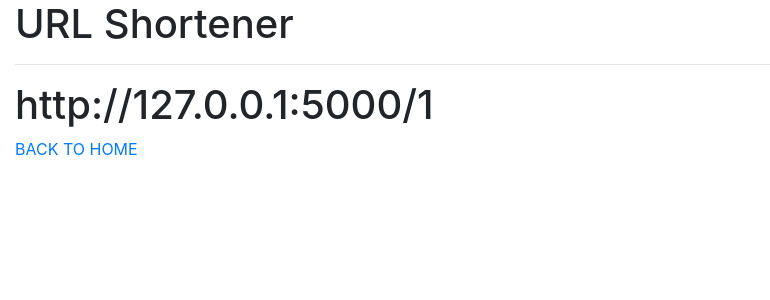
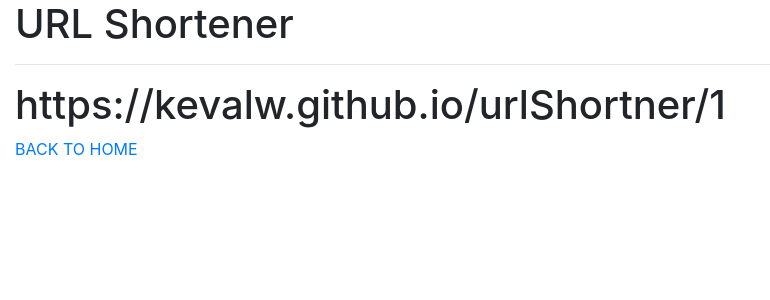
Before and after one commit to KevalW/urlShortner, a Flask app: page /display/1 in a window 1280 px wide. Shown: the top 300 px of the page, without its empty margins (0-770 px from the left). Run offline with Flask 2, Linux system fonts and the light colour scheme; some libraries are stand-ins or nearby versions.

Commit message:
changes the link

```diff
--- a/templates/shorturl.html
+++ b/templates/shorturl.html
@@ -2,6 +2,6 @@
 {% block title %}Short URL{% endblock %}
 
 {% block content %}
-    <h1>http://127.0.0.1:5000/{{short_url_display}}</h1>
-    <a href="http://127.0.0.1:5000/">BACK TO HOME</a>
+    <h1>https://kevalw.github.io/urlShortner/{{short_url_display}}</h1>
+    <a href="https://kevalw.github.io/urlShortner/">BACK TO HOME</a>
 {% endblock %}
```
